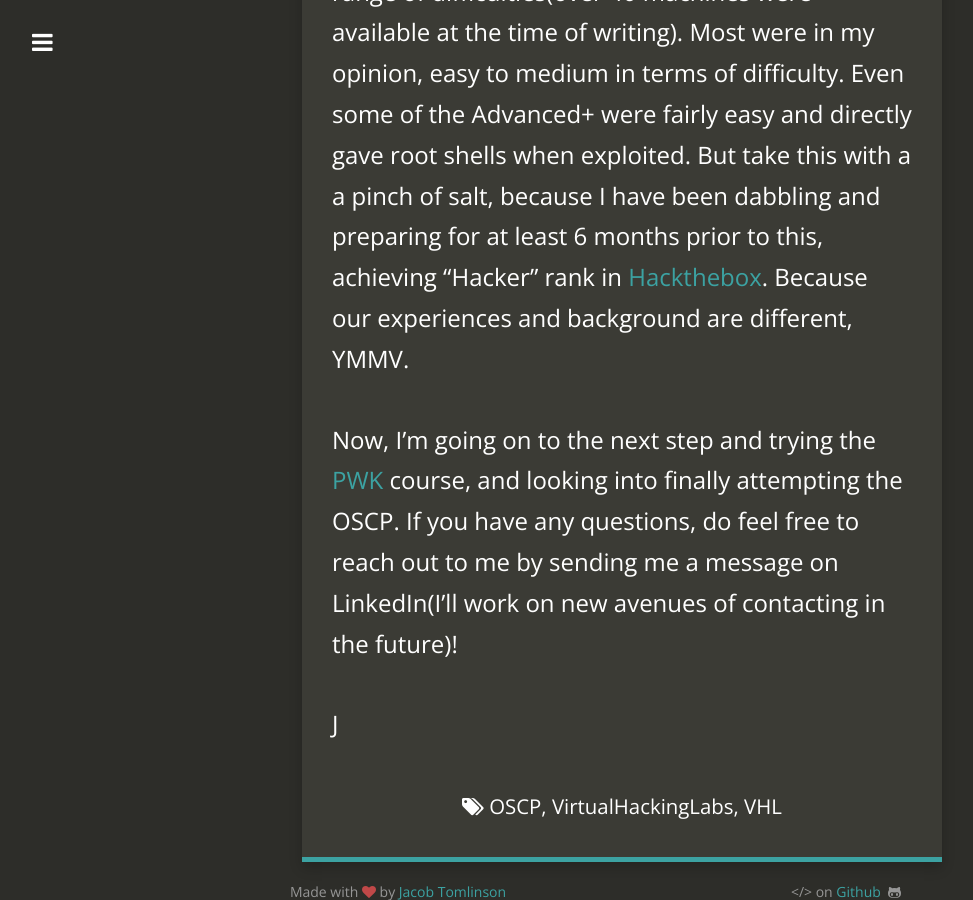
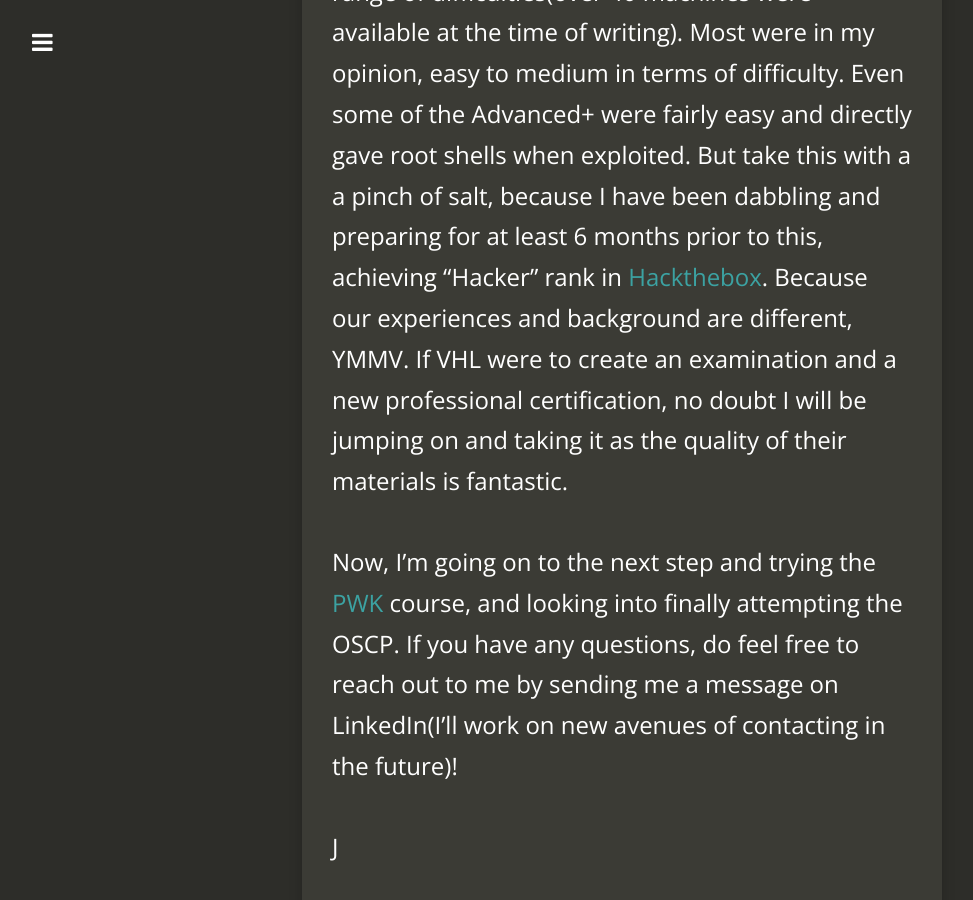
Before and after one commit to Dreamscent/Dreamscent.github.io, a Jekyll site: the page built from _posts/2020-02-05-VHL-Completed.md, in a window 1280 px wide and 900 px high, scrolled down 1848 px. Shown: the whole window, without its empty margins (18-991 px from the left). Built offline with Jekyll 4.4.1, drawn with Linux system fonts in a browser that asks for light colours; nearby versions of some CDN libraries.

Commit message:
Update 2020-02-05-VHL-Completed.md

```diff
--- a/_posts/2020-02-05-VHL-Completed.md
+++ b/_posts/2020-02-05-VHL-Completed.md
@@ -21,7 +21,7 @@
 
 In summary, the [Virtualhackinglabs][1] course is truly quite an experience. For the price, it definitely is a worthwhile starting point for people looking into obtaining the OSCP, to taste what it has to offer. However, if you you have some prior knowledge of the general methodolgies, and a familiarity in the linux operating system, a 3 month subscription to PWK is definitely sufficient. The advantage of having an extra VHL is the chance to take a break in between, as having a full 3 month commitment to PWK can be mentally exhausting for some.
 
-Lab machines were fairly well designed, with a wide range of difficulties(over 40 machines were available at the time of writing). Most were in my opinion, easy to medium in terms of difficulty. Even some of the Advanced+ were fairly easy and directly gave root shells when exploited. But take this with a a pinch of salt, because I have been dabbling and preparing for at least 6 months prior to this, achieving "Hacker" rank in [Hackthebox][2]. Because our experiences and background are different, YMMV.
+Lab machines were fairly well designed, with a wide range of difficulties(over 40 machines were available at the time of writing). Most were in my opinion, easy to medium in terms of difficulty. Even some of the Advanced+ were fairly easy and directly gave root shells when exploited. But take this with a a pinch of salt, because I have been dabbling and preparing for at least 6 months prior to this, achieving "Hacker" rank in [Hackthebox][2]. Because our experiences and background are different, YMMV. If VHL were to create an examination and a new professional certification, no doubt I will be jumping on and taking it as the quality of their materials is fantastic.
 
 Now, I'm going on to the next step and trying the [PWK][3] course, and looking into finally attempting the OSCP. If you have any questions, do feel free to reach out to me by sending me a message on LinkedIn(I'll work on new avenues of contacting in the future)!
 
```
